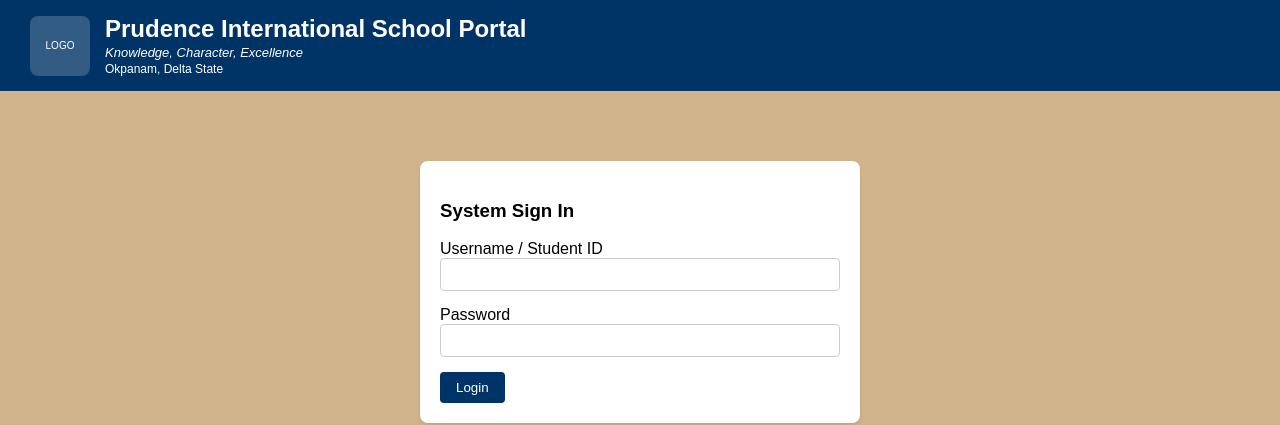
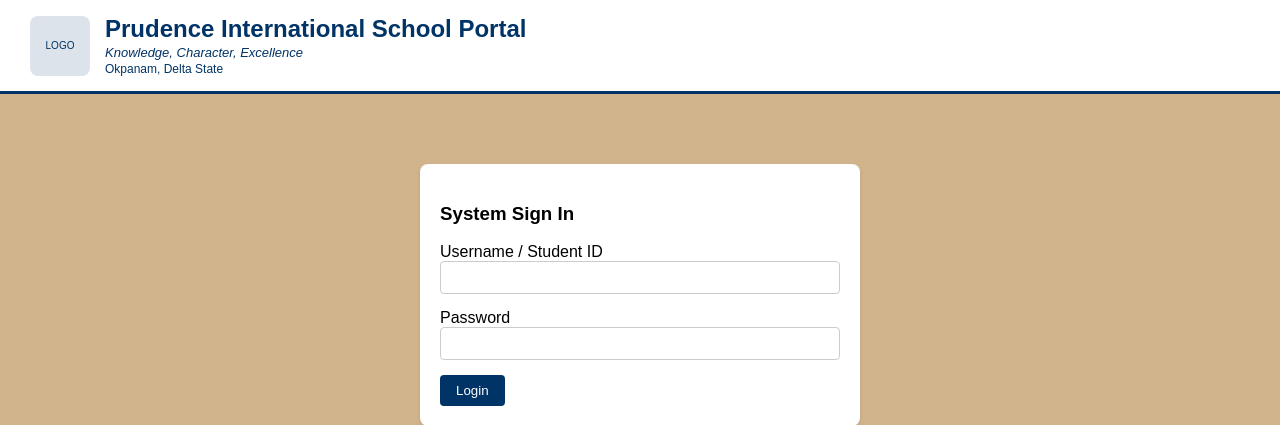
Before and after one commit to rufusofuzor123/prudenceinternationalschool_portal, a Flask app: a page that uses templates/base.html in a window 1280 px wide. Shown: the top 425 px of the page. Run offline with Flask 3, Linux system fonts and the light colour scheme.

Commit message:
Fix print letterhead - keep school header visible when printing, hide only login controls

```diff
--- a/static/css/style.css
+++ b/static/css/style.css
@@ -1,5 +1,6 @@
 body { font-family: Arial, sans-serif; background: #D2B48C; margin: 0; padding: 0; }
 .navbar { background: #003366; color: white; padding: 15px 30px; display: flex; justify-content: space-between; align-items: center; }
+.school-header { background: white; color: #003366; padding: 15px 30px; border-bottom: 3px solid #003366; }
 .container { padding: 20px; max-width: 1200px; margin: 0 auto; }
 .card { background: white; padding: 20px; border-radius: 8px; box-shadow: 0 2px 4px rgba(0,0,0,0.1); }
 .card-center { max-width: 400px; margin: 50px auto; }
--- a/templates/base.html
+++ b/templates/base.html
@@ -7,22 +7,22 @@
     <link rel="stylesheet" href="{{ url_for('static', filename='css/style.css') }}">
 </head>
 <body>
-    <header class="navbar">
+    <header class="school-header">
         <div style="display:flex; align-items:center; gap:15px;">
-            <div style="width:60px; height:60px; background:#ffffff33; border-radius:8px; display:flex; align-items:center; justify-content:center; font-size:10px; text-align:center; flex-shrink:0;">LOGO</div>
+            <div style="width:60px; height:60px; background:#00336622; border-radius:8px; display:flex; align-items:center; justify-content:center; font-size:10px; text-align:center; flex-shrink:0;">LOGO</div>
             <div>
                 <h2 style="margin:0;">Prudence International School Portal</h2>
                 <p style="margin:2px 0 0 0; font-size:13px; font-style:italic;">Knowledge, Character, Excellence</p>
                 <p style="margin:2px 0 0 0; font-size:12px;">Okpanam, Delta State</p>
             </div>
         </div>
-        {% if current_user.is_authenticated %}
-            <div>
-                <span>Logged in as: <strong>{{ current_user.full_name }}</strong> ({{ current_user.role|capitalize }})</span>
-                <a href="{{ url_for('change_password') }}" class="btn btn-secondary">Change Password</a> <a href="{{ url_for('logout') }}" class="btn btn-danger">Logout</a>
-            </div>
-        {% endif %}
     </header>
+    {% if current_user.is_authenticated %}
+    <div class="navbar no-print">
+        <span>Logged in as: <strong>{{ current_user.full_name }}</strong> ({{ current_user.role|capitalize }})</span>
+        <a href="{{ url_for('change_password') }}" class="btn btn-secondary">Change Password</a> <a href="{{ url_for('logout') }}" class="btn btn-danger">Logout</a>
+    </div>
+    {% endif %}
     <div class="container">
         {% with messages = get_flashed_messages(with_categories=true) %}
             {% if messages %}
```
